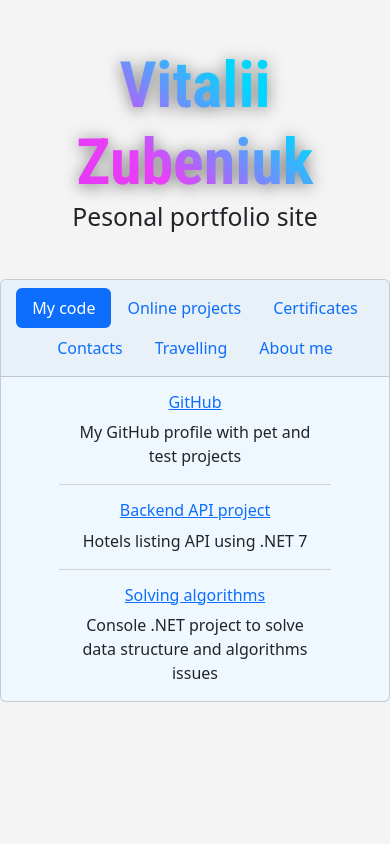
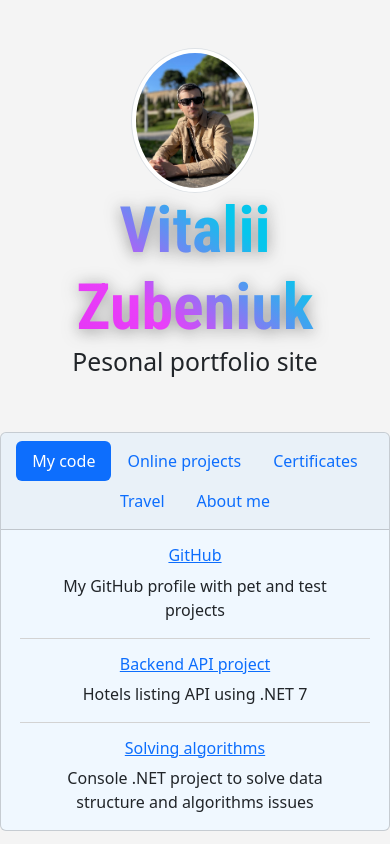
Before and after one commit to VitaliyLV/Portfolio, a React (Vite) app: page / in a window 390 px wide. Built offline with nearby package versions, Linux system fonts and the light colour scheme.

Commit message:
styling fix

```diff
--- a/src/App.jsx
+++ b/src/App.jsx
@@ -1,11 +1,17 @@
 import Main from "./Main";
+import MyImg from "./assets/MyImg.jpg";
 
 function App() {
   return (
     <div>
       <header className="--bs-info --bs-info-rgb">
-        <h1>Vitalii Zubeniuk</h1>
-        <h2>Pesonal portfolio site</h2>
+        <div className="d-flex justify-content-center">
+          <img className="img-thumbnail rounded-circle" src={MyImg} alt="Me" />
+          <div>
+            <h1>Vitalii Zubeniuk</h1>
+            <h2>Pesonal portfolio site</h2>
+          </div>
+        </div>
       </header>
       <Main />
     </div>
--- a/src/Main.jsx
+++ b/src/Main.jsx
@@ -10,7 +10,7 @@ function Main() {
   function SelectionChanged(name) {
     setSelectedIndex(name);
   }
-  console.log("Executing");
+
   return (
     <main>
       <div className="card text-center">
--- a/src/assets/MyInformation.json
+++ b/src/assets/MyInformation.json
@@ -41,24 +41,17 @@
       ]
     },
     {
-      "Name": "Contacts",
+      "Name": "Travel",
       "List": [
         {
-          "Name": "LinkedIn",
-          "Value": "https://www.linkedin.com/in/vitalii-zubeniuk-81418014/"
-        }
-      ]
-    },
-    {
-      "Name": "Travelling",
-      "List": [
-        {
-          "Name": "YouTube channel",
-          "Value": "https://www.youtube.com/channel/UCA1WnvIAZAiFbSVMd3FMUDg"
+          "Name": "YouTube",
+          "Value": "https://www.youtube.com/channel/UCA1WnvIAZAiFbSVMd3FMUDg",
+          "Description": "I together with my wife have a small YouTube channel where we show our travel adventures and share our experience"
         },
         {
           "Name": "Instagram page",
-          "Value": "https://www.instagram.com/vo_vlog_insta/"
+          "Value": "https://www.instagram.com/vo_vlog_insta/",
+          "Description": "Our travel Instagram page with some amazing photos and short stories"
         }
       ]
     },
@@ -66,7 +59,9 @@
       "Name": "About me",
       "List": [
         {
-          "Description": "I am an experienced developer with main expertise in .NET. I was engaged in developing and supporting desktop applications, web applications, APIs and websites. Also worked in the client support team. "
+          "Name": "LinkedIn",
+          "Value": "https://www.linkedin.com/in/vitalii-zubeniuk-81418014/",
+          "Description": "I am an experienced developer with main expertise in .NET. I was engaged in developing and supporting desktop applications, web applications, APIs and websites. Also worked in the client support team. Main expertise: C#, ASP.NET Core API, SQL (MS SQL, Oracle), Azure, ReactJS, JavaScript."
         }
       ]
     }
--- a/src/index.css
+++ b/src/index.css
@@ -10,10 +10,10 @@ header h1 {
   font-family: "Roboto Condensed", sans-serif;
   font-size: 4rem;
   font-weight: 800;
-  background: linear-gradient(40deg, #e230f2, #e93ff9, #03d5ff, #03d5ff);
+  background: linear-gradient(40deg, #e230f2, #e93ff9, #06c6ec, #06c6ec);
   -webkit-background-clip: text;
   -webkit-text-fill-color: transparent;
-  filter: drop-shadow(0 2px 8px rgba(0, 0, 0, 0.5));
+  filter: drop-shadow(0 2px 8px rgba(54, 54, 54, 0.5));
 }
 .chapter {
   margin: 0 15%;
@@ -28,3 +28,17 @@ header h1 {
 body {
   background-color: rgb(244, 244, 244);
 }
+img {
+  height: 8rem;
+  width: 8rem;
+  margin: 0 2rem;
+}
+@media (max-width: 620px) {
+  .d-flex {
+    flex-direction: column;
+    align-items: center;
+  }
+  .chapter {
+    margin: 0 5%;
+  }
+}
--- a/src/index.jsx
+++ b/src/index.jsx
@@ -1,7 +1,6 @@
 import ReactDOM from "react-dom/client";
 
 import App from "./App.jsx";
-// import "./index.css";
 
 const entryPoint = document.getElementById("root");
 ReactDOM.createRoot(entryPoint).render(<App />);
```
